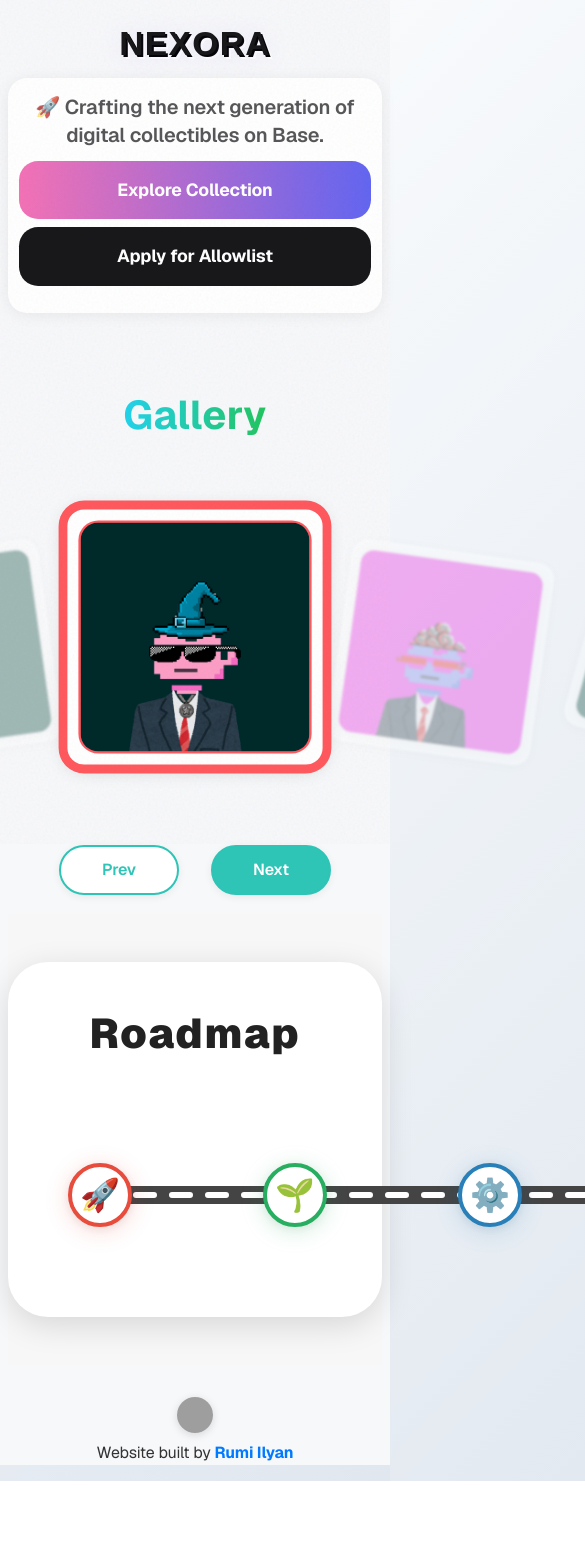
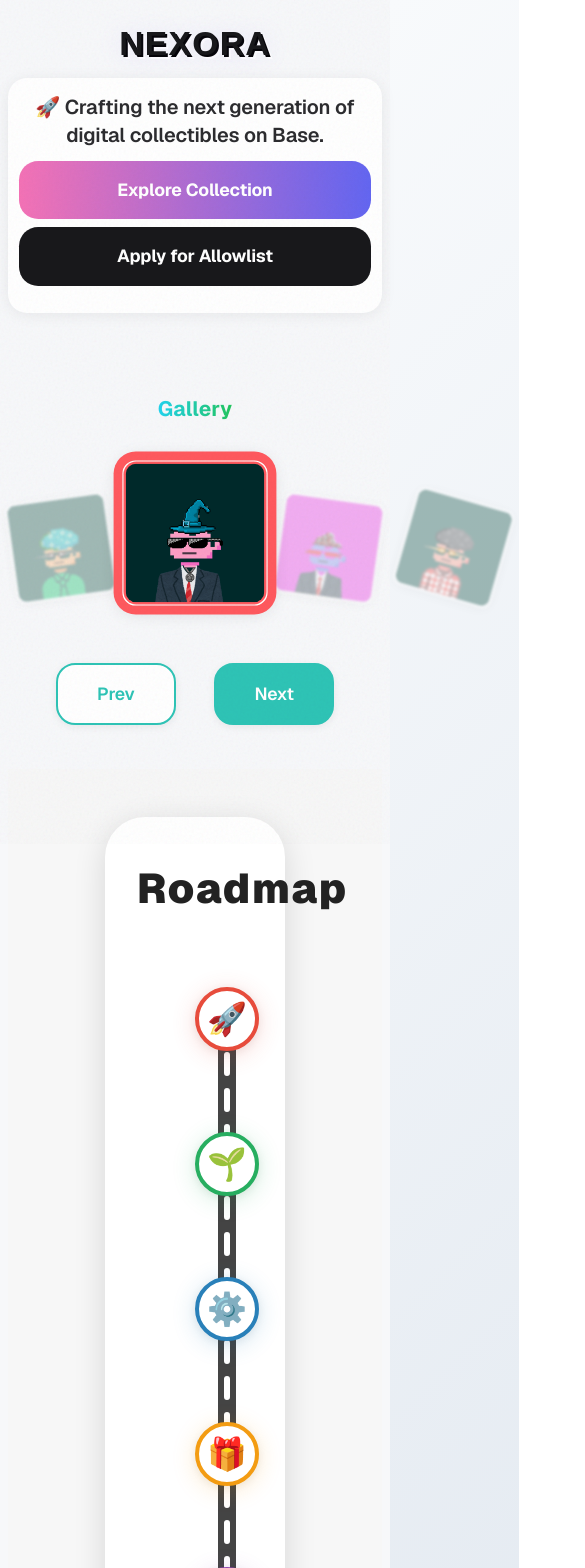
Before and after one commit to nerdyfiroz/nexora-base, a Next.js app: page / in a window 390 px wide. Shown: the top 1568 px of the page, 585 px wide, since content can reach past the window. Before the commit the page ends 1481 px from the top, so only its background shows below. Built offline with nearby package versions, Linux system fonts and the light colour scheme; grey boxes are pictures that could not be loaded.

Commit message:
feat: make roadmap vertical and polish mobile UI

```diff
--- a/src/app/RoadmapFlow.js
+++ b/src/app/RoadmapFlow.js
@@ -35,15 +35,16 @@ const milestones = [
   ];
 
 
-  const svgWidth = 900;
-  const svgHeight = 180;
-  const leftPad = 60;
-  const rightPad = 60;
-  const lineY = svgHeight / 2;
-  const step = (svgWidth - leftPad - rightPad) / (milestones.length - 1);
+  // Vertical roadmap config
+  const svgWidth = 180;
+  const svgHeight = 700;
+  const topPad = 60;
+  const bottomPad = 60;
+  const lineX = svgWidth / 2;
+  const step = (svgHeight - topPad - bottomPad) / (milestones.length - 1);
   const pinPositions = Array.from({ length: milestones.length }, (_, i) => ({
-    x: leftPad + i * step,
-    y: lineY
+    x: lineX,
+    y: topPad + i * step
   }));
 
 
@@ -78,12 +79,12 @@ function RoadmapFlow() {
           letterSpacing: "0.04em"
         }}>Roadmap</h2>
         <div style={{ position: "relative", width: svgWidth, height: svgHeight, margin: "0 auto" }}>
-          {/* Straight line path */}
+          {/* Vertical line path */}
           <svg width={svgWidth} height={svgHeight} style={{ position: "absolute", left: 0, top: 0, zIndex: 1 }}>
-            <line x1={leftPad} y1={lineY} x2={svgWidth - rightPad} y2={lineY} stroke="#444" strokeWidth={18} strokeLinecap="round" />
-            <line x1={leftPad} y1={lineY} x2={svgWidth - rightPad} y2={lineY} stroke="#fff" strokeWidth={6} strokeDasharray="18 18" strokeLinecap="round" />
+            <line x1={lineX} y1={topPad} x2={lineX} y2={svgHeight - bottomPad} stroke="#444" strokeWidth={18} strokeLinecap="round" />
+            <line x1={lineX} y1={topPad} x2={lineX} y2={svgHeight - bottomPad} stroke="#fff" strokeWidth={6} strokeDasharray="18 18" strokeLinecap="round" />
             {/* Arrowhead */}
-            <polygon points={`${svgWidth - rightPad - 10},${lineY - 18} ${svgWidth - rightPad + 30},${lineY} ${svgWidth - rightPad - 10},${lineY + 18}`} fill="#444" />
+            <polygon points={`${lineX - 18},${svgHeight - bottomPad - 10} ${lineX},${svgHeight - bottomPad + 30} ${lineX + 18},${svgHeight - bottomPad - 10}`} fill="#444" />
           </svg>
           {/* Milestone pins */}
           {milestones.map((m, i) => {
--- a/src/app/globals.css
+++ b/src/app/globals.css
@@ -1,3 +1,33 @@
+  .nexora-gallery-section {
+    padding: 0.5rem 0.1rem 1.2rem 0.1rem !important;
+    min-height: 40vh !important;
+  }
+  .nexora-gallery-title {
+    font-size: 1.3rem !important;
+    margin-bottom: 1.2rem !important;
+    text-align: center !important;
+  }
+  .nexora-gallery-carousel {
+    min-height: 180px !important;
+    gap: 0.2rem !important;
+    margin-bottom: 1.2rem !important;
+  }
+  .nexora-gallery-card {
+    width: 120px !important;
+    height: 120px !important;
+    border-radius: 0.7rem !important;
+    margin: 0 0.1rem !important;
+  }
+  .nexora-gallery-card-center {
+    width: 140px !important;
+    height: 140px !important;
+    border-radius: 1rem !important;
+  }
+  .nexora-gallery-card img {
+    width: 95% !important;
+    height: 95% !important;
+    border-radius: 0.6rem !important;
+  }
 /* Gallery hover glow effect */
 .nexora-gallery-glow:hover {
   box-shadow: 0 0 32px 0 #7b2ff2, 0 2px 16px #0001;
@@ -46,22 +76,36 @@
     padding: 0 0.2em !important;
   }
   .nexora-title {
-    font-size: 1.5rem !important;
+    font-size: 2.1rem !important;
     word-break: break-word !important;
     padding: 0.1em 0.2em !important;
-    text-align: left !important;
-    max-width: 95vw !important;
+    text-align: center !important;
+    max-width: 98vw !important;
     display: block;
+    font-weight: 900 !important;
+    letter-spacing: 0.03em !important;
+    margin-bottom: 0.2em !important;
   }
   .nexora-main {
-    padding: 0 0.5rem !important;
+    padding: 0 0.2rem !important;
   }
   main {
     flex-direction: column !important;
-    gap: 1.2rem !important;
-    padding: 1.2rem 0 !important;
+    gap: 0.7rem !important;
+    padding: 0.7rem 0 2.5rem 0 !important;
     max-width: 100vw !important;
   }
+    /* Hero logo image on mobile */
+    .nexora-hero-logo {
+      width: 72px !important;
+      height: 72px !important;
+      margin-bottom: 0.7em !important;
+      border-radius: 1.2rem !important;
+      box-shadow: 0 2px 12px #7b2ff2 !important;
+      display: block !important;
+      margin-left: auto !important;
+      margin-right: auto !important;
+    }
   .nexora-feature-section {
     flex-direction: column !important;
     gap: 1.2rem !important;
@@ -109,10 +153,20 @@
     font-size: 1rem !important;
   }
   .nexora-btn {
-    font-size: 1rem !important;
-    padding: 0.7rem 1.2rem !important;
-    min-width: 120px !important;
+    font-size: 1.1rem !important;
+    padding: 1rem 1.5rem !important;
+    min-width: 140px !important;
+    border-radius: 1.2rem !important;
+    margin: 0.3rem 0 !important;
   }
+    .nexora-gallery-nav button,
+    .nexora-gallery-nav .nexora-btn {
+      font-size: 1.1rem !important;
+      padding: 1rem 1.5rem !important;
+      min-width: 120px !important;
+      border-radius: 1.2rem !important;
+      margin: 0.3rem 0.2rem !important;
+    }
   .nft-float-center, .nft-float-corner {
     width: 60vw !important;
     height: 60vw !important;
@@ -123,14 +177,16 @@
   }
   .nexora-builder-credit {
     flex-direction: column !important;
-    gap: 0.5rem !important;
-    margin: 1.2rem 0 0.5rem 0 !important;
-    font-size: 1rem !important;
-    align-items: flex-start !important;
+    gap: 0.7rem !important;
+    margin: 1.5rem 0 0.7rem 0 !important;
+    font-size: 1.05rem !important;
+    align-items: center !important;
+    text-align: center !important;
   }
   .nexora-builder-credit img {
-    width: 36px !important;
-    height: 36px !important;
+    width: 32px !important;
+    height: 32px !important;
+    margin: 0.2rem 0 !important;
   }
 }
 
```
